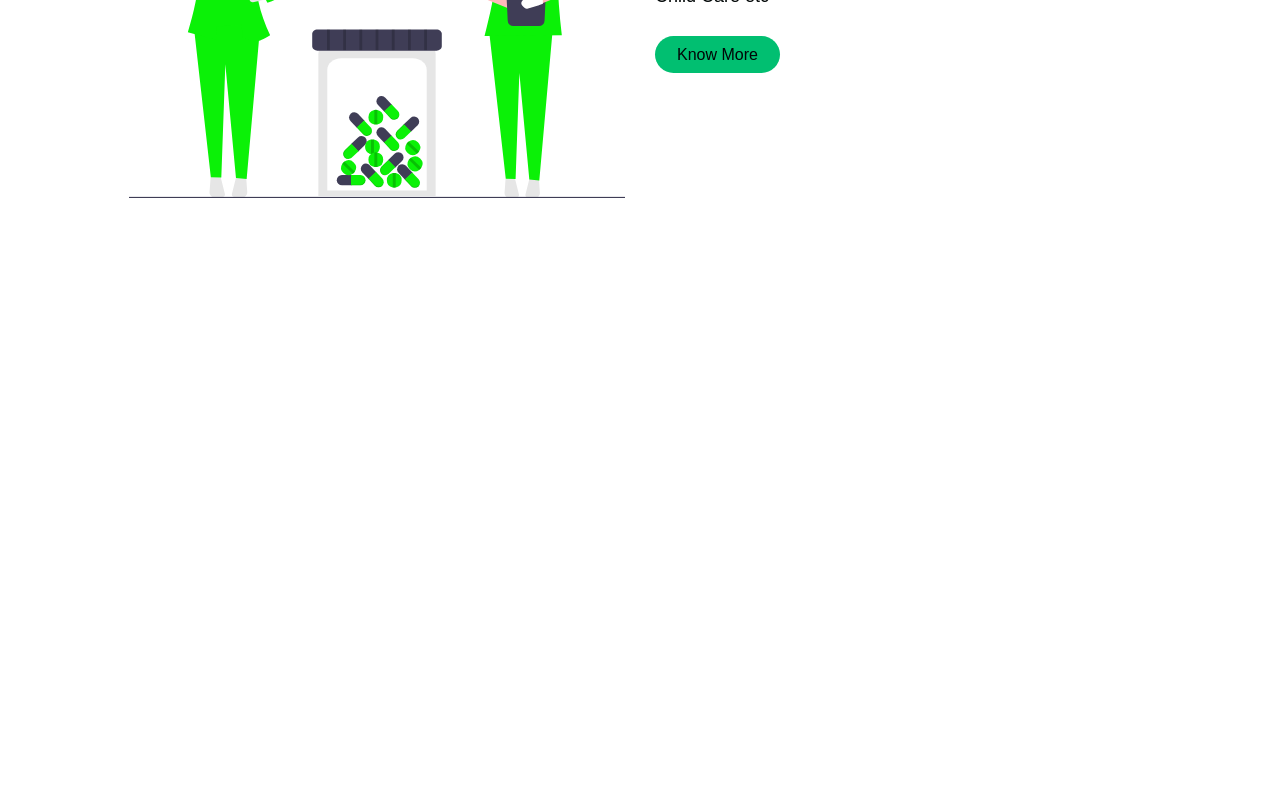
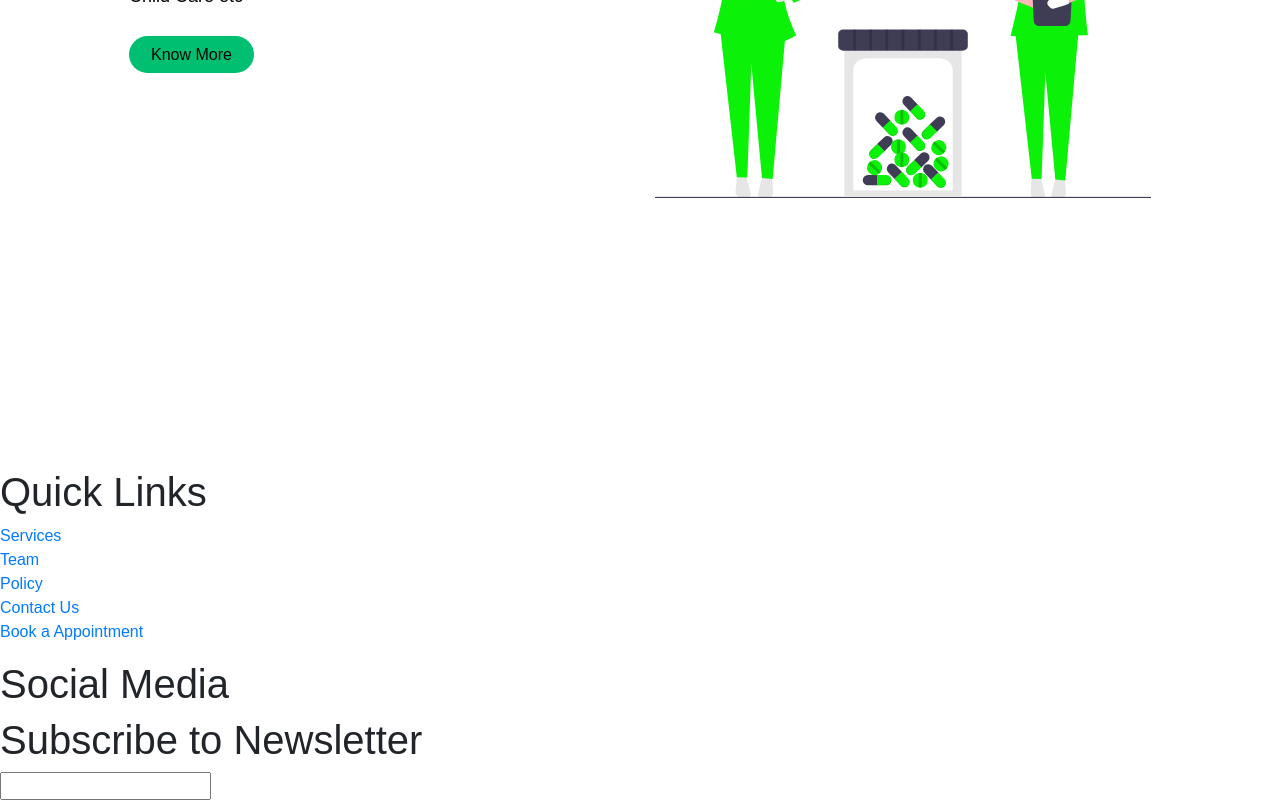
Before and after one commit to romit0007/CP5046-ICT-1, a React (Create React App) app: page / in a window 1280 px wide. Shown: the part 4512-5312 px from the top of the page. Before the commit the page ends 4980 px from the top, so only its background shows below. Built offline with nearby package versions, Linux system fonts and the light colour scheme.

Commit message:
footer 1.0

```diff
--- a/src/components/Footer/FooterElements.js
+++ b/src/components/Footer/FooterElements.js
@@ -2,6 +2,7 @@ import styled from 'styled-components'
 import {Link as LinkR} from 'react-router-dom'
 
 export const FooterContainer = styled.footer`
+
 
 `
 
@@ -13,10 +14,22 @@ export const FooterColumn = styled.div`
 
 `
 
-export const FooterH3 = styled.h3`
+export const FooterH1 = styled.h1`
+
+`
+export const FooterMenu = styled.ul`
+
+`
+export const FooterItem = styled.li`
+
+`
+export const FooterLinks = styled(LinkR)`
 
 `
 
-export const FooterLinks = styled(LinkR)`
+export const SocialMedia = styled.div`
 
 `
+export const FooterInput = styled.input`
+
+`
--- a/src/components/Footer/index.js
+++ b/src/components/Footer/index.js
@@ -1,25 +1,48 @@
 import React from 'react'
+
+import {FooterContainer, FooterTable, FooterColumn, FooterH1, FooterMenu, FooterItem, FooterLinks, SocialMedia, FooterInput} from './FooterElements'
 
 const Footer = () => {
     return (
         <FooterContainer>
             <FooterTable>
                 <FooterColumn>
-                    <FooterH3>Quick Links</FooterH3>
-                    <FooterLinks>
-                        <ul>
-                            <li>Services</li>
-                            <li>Team</li>
-                            <li>Policy</li>
-                        </ul></FooterLinks>
+                    <FooterH1>
+                        Quick Links
+                    </FooterH1>
+                    <FooterMenu>
+                        <FooterItem>
+                            <FooterLinks>Services</FooterLinks>
+                        </FooterItem>
+                        <FooterItem>
+                            <FooterLinks>Team</FooterLinks>
+                        </FooterItem>
+                        <FooterItem>
+                            <FooterLinks>Policy</FooterLinks>
+                        </FooterItem>
+                        <FooterItem>
+                            <FooterLinks>Contact Us</FooterLinks>
+                        </FooterItem>
+                        <FooterItem>
+                            <FooterLinks>Book a Appointment</FooterLinks>
+                        </FooterItem>
+                    </FooterMenu>
                 </FooterColumn>
                 <FooterColumn>
-                    <FooterH3 >Contact Us</FooterH3>
+                    <FooterH1>
+                        Social Media
+                    </FooterH1>
+                    <SocialMedia>
+
+                    </SocialMedia>
                 </FooterColumn>
                 <FooterColumn>
-                    <FooterMap>
-                        <p>MAP</p>
-                    </FooterMap>
+                    <FooterH1>
+                        Subscribe to Newsletter
+                    </FooterH1>
+                    <FooterInput>
+
+                    </FooterInput>
                 </FooterColumn>
             </FooterTable>
         </FooterContainer>
--- a/src/components/InfoSection/Data.js
+++ b/src/components/InfoSection/Data.js
@@ -13,7 +13,9 @@ export const homeObjOne = {
     dark: true,
     primary: true,
     darkText: true,
-    buttonClick: '/MServices'
+    buttonClick: '/MServices',
+    animation1: 'fade-left',
+    animation2: 'fade-right'
 };
 
 export const homeObjTwo = {
@@ -25,13 +27,15 @@ export const homeObjTwo = {
     headline: 'Contact Us',
     description: 'Child Care etc',
     buttonLabel: 'Know More',
-    imgStart: true,
+    imgStart: false,
     img: require("../../images/services.svg").default,
     alt: 'services',
     dark: true,
     primary: true,
     darkText: true,
-    buttonClick: '/Contact'
+    buttonClick: '/Contact',
+    animation1: 'fade-left',
+    animation2: 'fade-right'
 };
 
 export const homeObjThree = {
@@ -49,5 +53,7 @@ export const homeObjThree = {
     dark: true,
     primary: true,
     darkText: true,
-    buttonClick:'/Policy'
+    buttonClick:'/Policy',
+    animation1: 'fade-right',
+    animation2: 'fade-left'
 };
--- a/src/components/InfoSection/index.js
+++ b/src/components/InfoSection/index.js
@@ -4,7 +4,7 @@ import 'aos/dist/aos.css';
 import { InfoContainer, InfoWrapper, InfoRow, Column1, Column2, TextWrapper, TopLine, Heading, Subtitle, ImgWrap ,Img, BtnLink } from './InfoElements'
 
 
-const InfoSection = ({lightBg, id, imgStart, topLine, lightText, headline, darkText, description, buttonLabel, img, alt, primary, dark, dark2, buttonClick}) => {
+const InfoSection = ({lightBg, id, imgStart, topLine, lightText, headline, darkText, description, buttonLabel, img, alt, primary, dark, dark2, buttonClick, animation1, animation2}) => {
     Aos.init({
         duration : 1200
     });
@@ -13,7 +13,7 @@ const InfoSection = ({lightBg, id, imgStart, topLine, lightText, headline, darkT
           <InfoContainer lightBg ={ lightBg} id = {id}>
               <InfoWrapper>
                   <InfoRow imgStart ={imgStart}>
-                      <Column1 data-aos = "fade-right">
+                      <Column1 data-aos = {animation1}>
                         <TextWrapper>
                             <TopLine>{topLine}</TopLine>
                             <Heading lightText = {lightText} >{headline}</Heading>
@@ -30,7 +30,7 @@ const InfoSection = ({lightBg, id, imgStart, topLine, lightText, headline, darkT
                             </BtnLink>
                         </TextWrapper>
                       </Column1>
-                      <Column2 data-aos = "fade-right">
+                      <Column2 data-aos = {animation2}>
                         <ImgWrap>
                             <Img src = {img} alt={alt} />
                         </ImgWrap>
--- a/src/pages/index.js
+++ b/src/pages/index.js
@@ -6,6 +6,7 @@ import InfoSection from '../components/InfoSection'
 import { homeObjOne, homeObjThree, homeObjTwo } from '../components/InfoSection/Data'
 import Services from '../components/Services'
 import Team from '../components/Team'
+import Footer from '../components/Footer'
 
 const Home = () => {
     const [isOpen, setIsOpen] = useState(false)
@@ -23,6 +24,7 @@ const Home = () => {
         <InfoSection {...homeObjThree}/>
         <Team/>
         <InfoSection {...homeObjTwo}/>
+        <Footer/>
         </>
     )
 }
```
